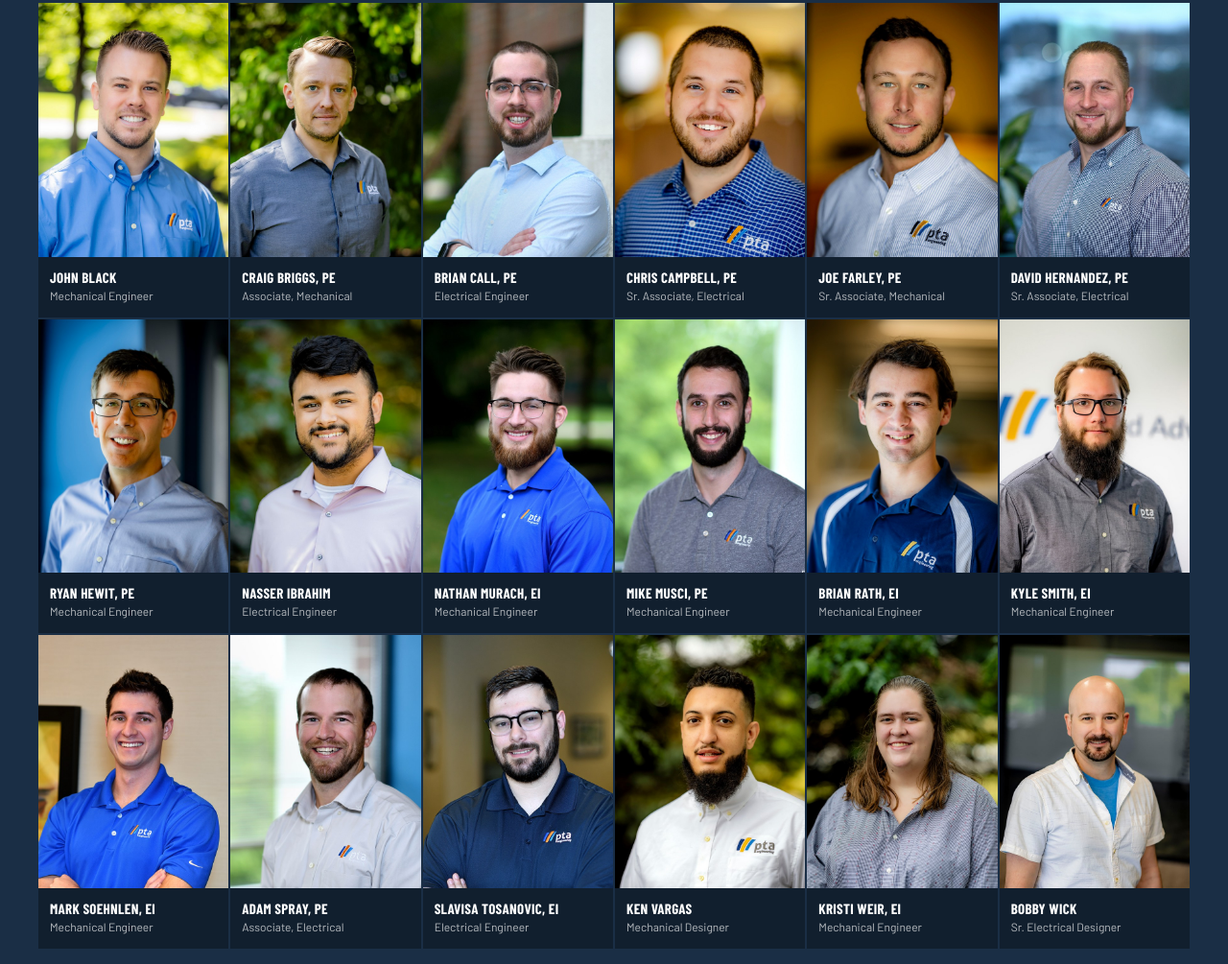
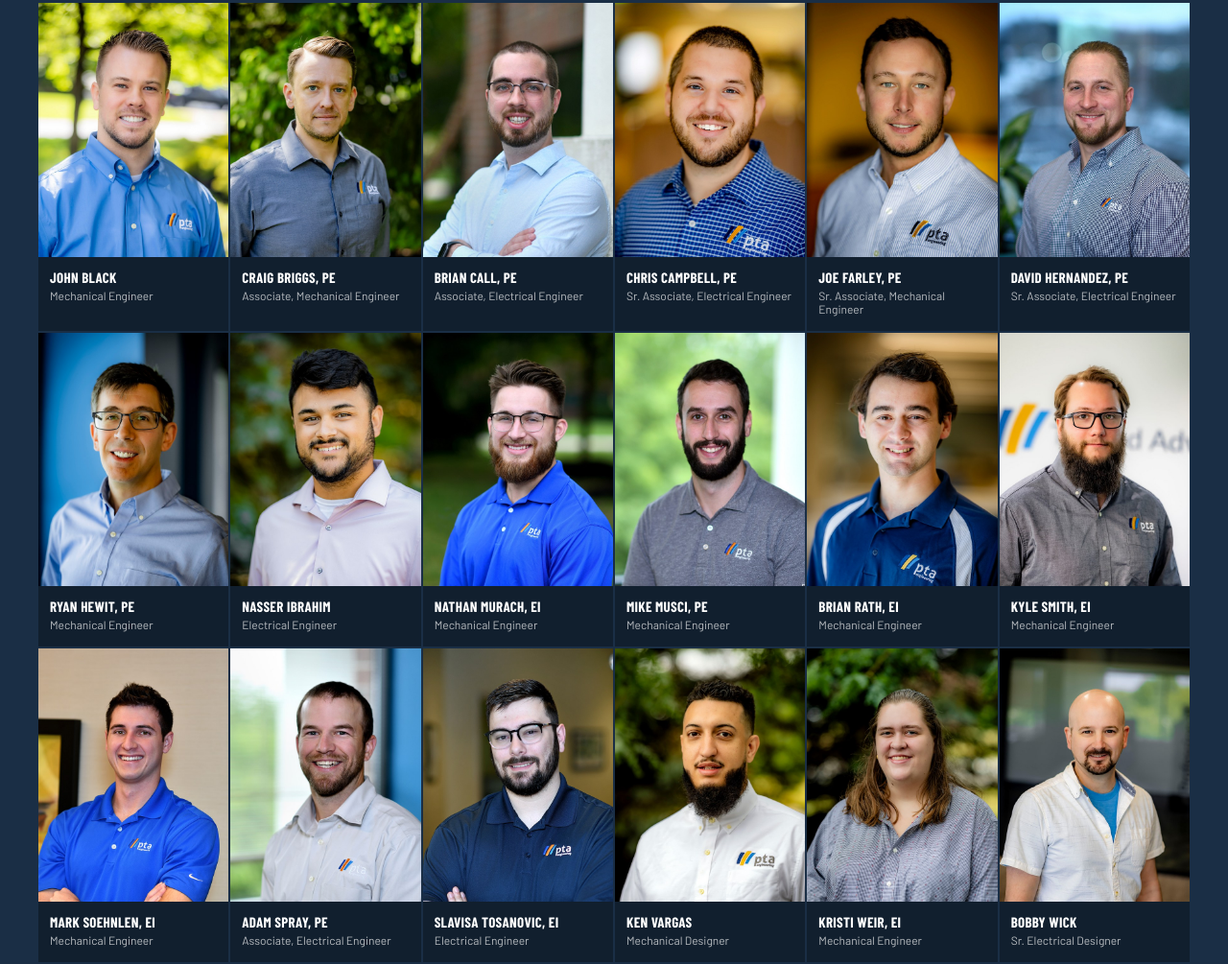
Before and after one commit to PTABusDev/pta-website, a plain HTML site: page team.html in a window 1280 px wide. Shown: the part 1795-2800 px from the top of the page at 96% size. Drawn offline with nearby package versions, Linux system fonts and the light colour scheme.

Commit message:
team page updates
BC title, all associate titles and sharper banner photo

```diff
--- a/team.html
+++ b/team.html
@@ -162,7 +162,7 @@
 <div class="amber-bar-team"></div>
 <div class="group-photo-section">
   <div class="group-photo-wrap">
-    <img class="group-photo-banner" src="images/team-header.webp" alt="PTA Engineering Team"/>
+    <img class="group-photo-banner" src="images/team-header-1500.webp" srcset="images/team-header-1500.webp 1500w, images/team-header-3000.webp 3000w" sizes="(max-width: 1500px) 100vw, 1420px" alt="PTA Engineering Team"/>
   </div>
 </div>
 
@@ -233,27 +233,27 @@
 
     <div class="team-card">
       <img class="team-photo" src="images/briggs-craig.jpg" alt="Craig Briggs"/>
-      <div class="team-info"><div class="team-name">Craig Briggs, PE</div><div class="team-title">Associate, Mechanical</div></div>
+      <div class="team-info"><div class="team-name">Craig Briggs, PE</div><div class="team-title">Associate, Mechanical Engineer</div></div>
     </div>
 
     <div class="team-card">
       <img class="team-photo" src="images/call-brian.jpg" alt="Brian Call"/>
-      <div class="team-info"><div class="team-name">Brian Call, PE</div><div class="team-title">Electrical Engineer</div></div>
+      <div class="team-info"><div class="team-name">Brian Call, PE</div><div class="team-title">Associate, Electrical Engineer</div></div>
     </div>
 
     <div class="team-card">
       <img class="team-photo" src="images/campbell-chris.jpg" alt="Chris Campbell"/>
-      <div class="team-info"><div class="team-name">Chris Campbell, PE</div><div class="team-title">Sr. Associate, Electrical</div></div>
+      <div class="team-info"><div class="team-name">Chris Campbell, PE</div><div class="team-title">Sr. Associate, Electrical Engineer</div></div>
     </div>
 
     <div class="team-card">
       <img class="team-photo" src="images/farley-joe.jpg" alt="Joe Farley"/>
-      <div class="team-info"><div class="team-name">Joe Farley, PE</div><div class="team-title">Sr. Associate, Mechanical</div></div>
+      <div class="team-info"><div class="team-name">Joe Farley, PE</div><div class="team-title">Sr. Associate, Mechanical Engineer</div></div>
     </div>
 
     <div class="team-card">
       <img class="team-photo" src="images/hernandez-david.jpg" alt="David Hernandez"/>
-      <div class="team-info"><div class="team-name">David Hernandez, PE</div><div class="team-title">Sr. Associate, Electrical</div></div>
+      <div class="team-info"><div class="team-name">David Hernandez, PE</div><div class="team-title">Sr. Associate, Electrical Engineer</div></div>
     </div>
 
     <div class="team-card">
@@ -293,7 +293,7 @@
 
     <div class="team-card">
       <img class="team-photo" src="images/spray-adam.jpg" alt="Adam Spray"/>
-      <div class="team-info"><div class="team-name">Adam Spray, PE</div><div class="team-title">Associate, Electrical</div></div>
+      <div class="team-info"><div class="team-name">Adam Spray, PE</div><div class="team-title">Associate, Electrical Engineer</div></div>
     </div>
 
     <div class="team-card">
```
Also changed, not shown: images/team-header-1500.webp (added), images/team-header-3000.webp (added).
